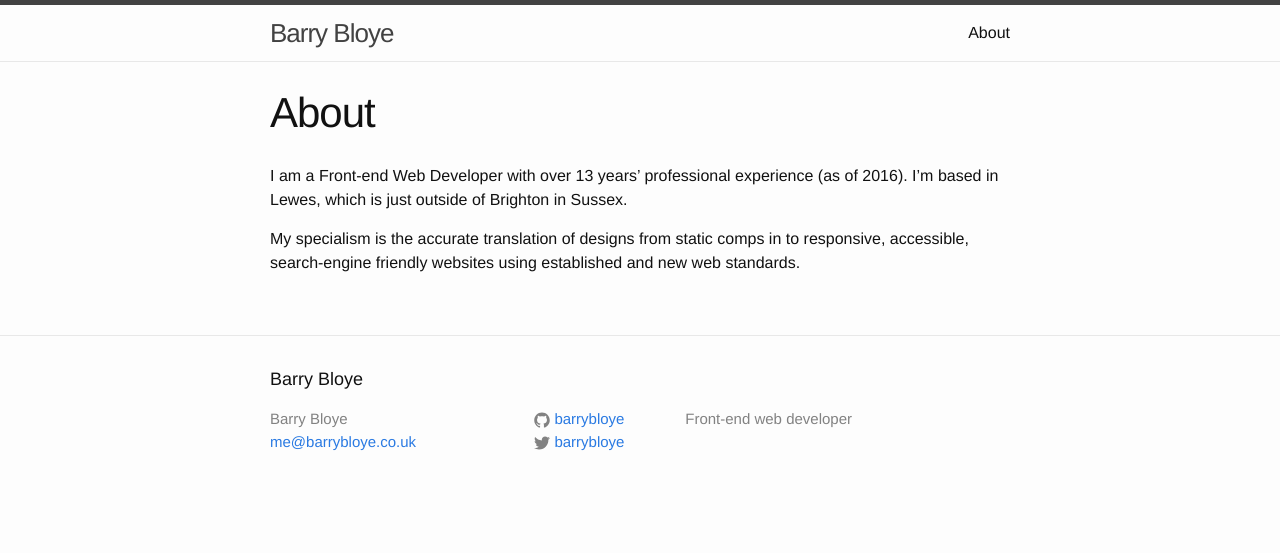
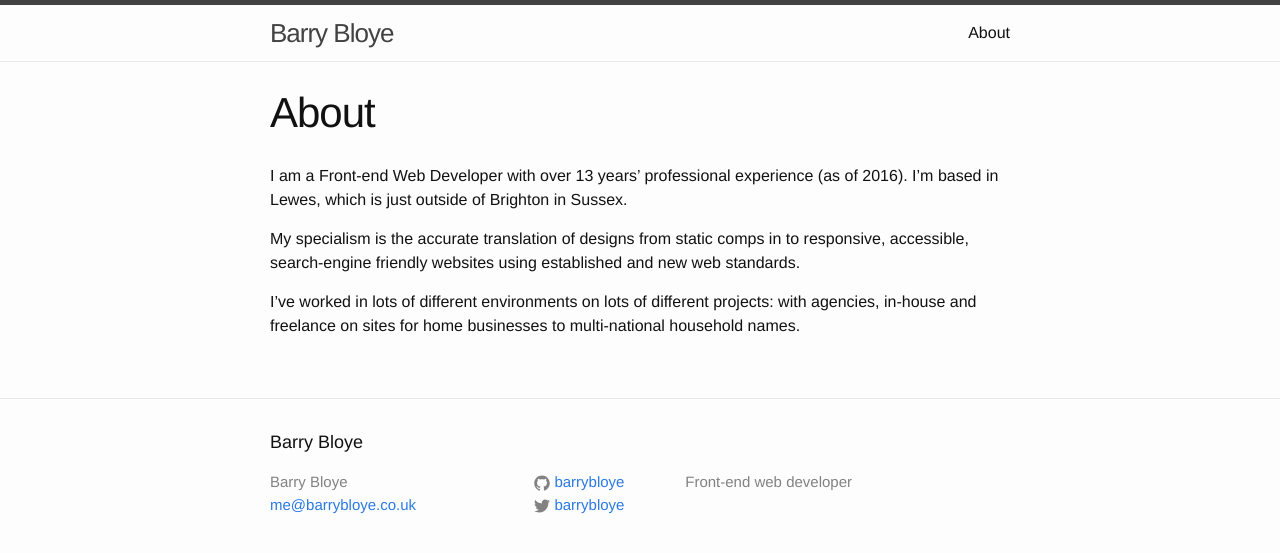
Before and after one commit to barrybloye/barrybloye.github.io, a Jekyll site: the page built from about.md, in a window 1280 px wide. Shown: the top 553 px of the page. Built offline with Jekyll 4.4.1, drawn with Linux system fonts in a browser that asks for light colours.

Commit message:
Add experience to About

```diff
--- a/about.md
+++ b/about.md
@@ -7,3 +7,5 @@ permalink: /about/
 I am a Front-end Web Developer with over 13 years' professional experience (as of 2016). I'm based in Lewes, which is just outside of Brighton in Sussex.
 
 My specialism is the accurate translation of designs from static comps in to responsive, accessible, search-engine friendly websites using established and new web standards.
+
+I've worked in lots of different environments on lots of different projects: with agencies, in-house and freelance on sites for home businesses to multi-national household names.
```
